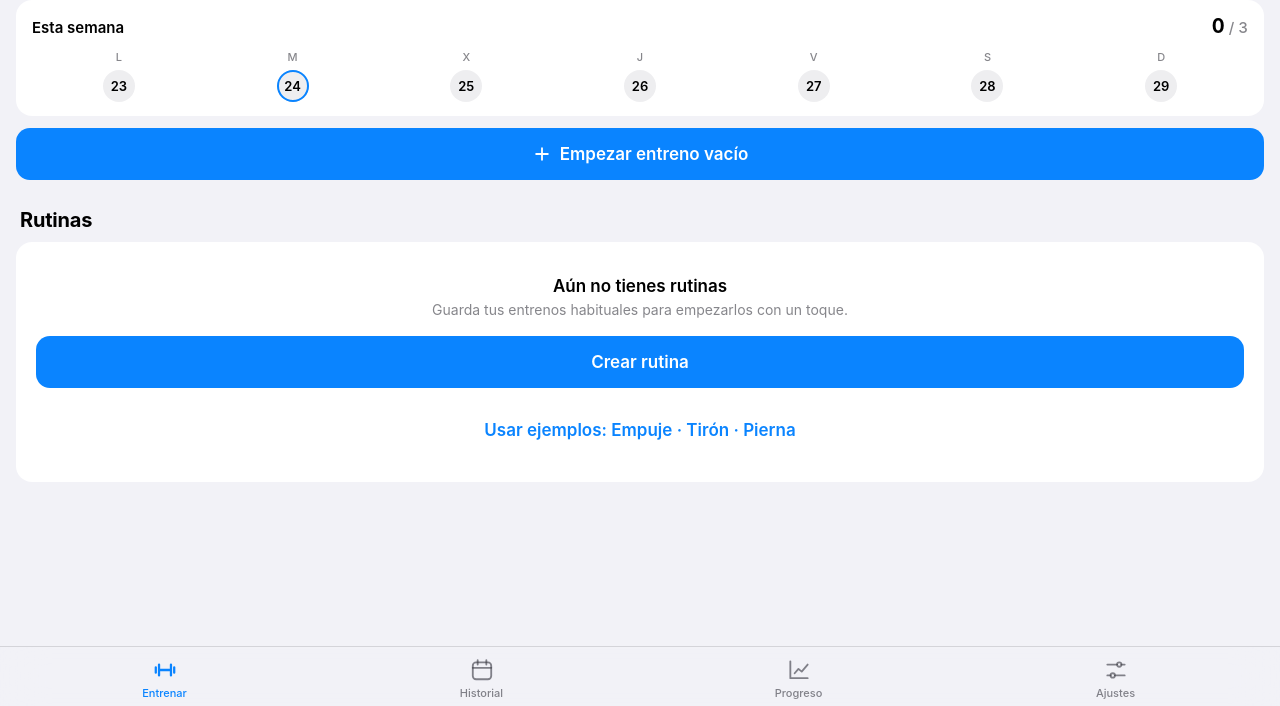
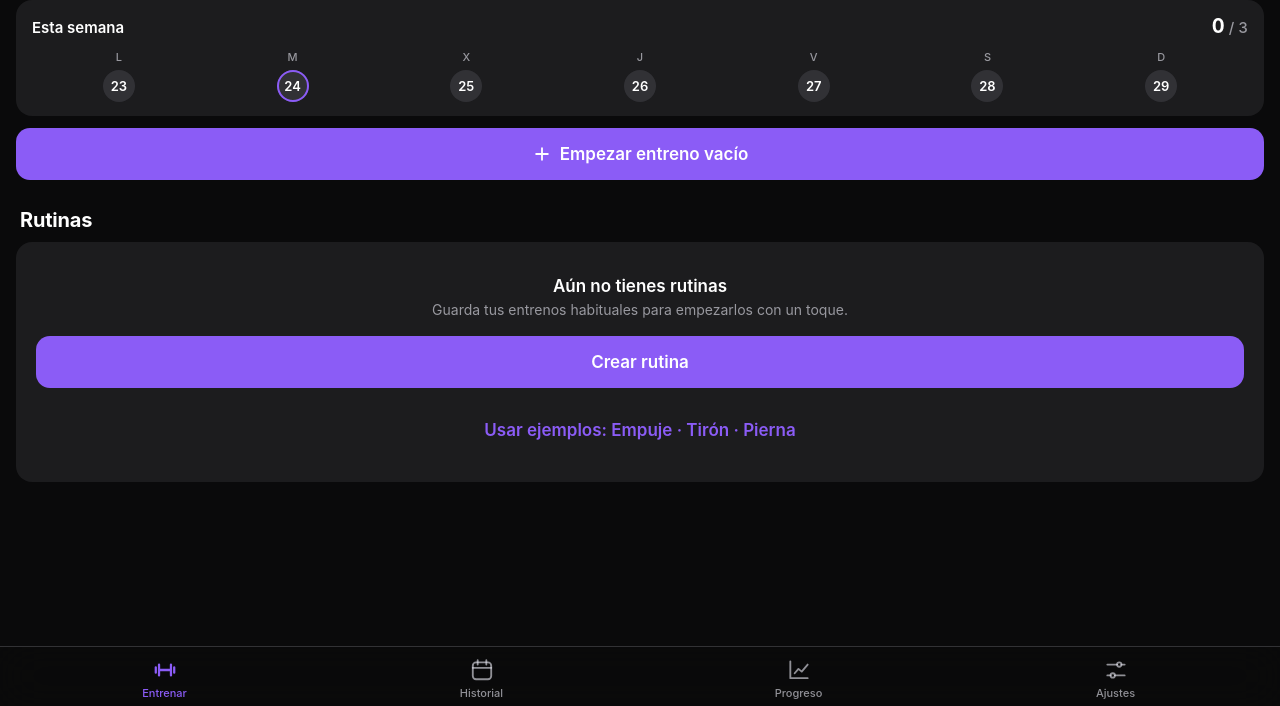
Before and after one commit to Samuellalv/calm-gym, a plain HTML site: page index.html in a window 1280 px wide. Shown: the part 94-800 px from the top of the page. Drawn offline with Linux system fonts and the light colour scheme.

Commit message:
Marca morado y negro: icono nuevo, tema oscuro y acento morado por defecto
Co-Authored-By: Claude Opus 5.5 <noreply@anthropic.com>
Claude-Session: https://claude.ai/code/session_01RS6K44fogU7pUmFNELS54e

```diff
--- a/app.js
+++ b/app.js
@@ -22,13 +22,13 @@ const MUSCLES = ['Pecho', 'Espalda', 'Hombros', 'Bíceps', 'Tríceps', 'Antebraz
 const EQUIP = ['Barra', 'Mancuernas', 'Máquina', 'Polea', 'Peso corporal', 'Kettlebell', 'Banda', 'Otro'];
 const TYPES = { w: 'Peso y repeticiones', r: 'Solo repeticiones', t: 'Tiempo', c: 'Distancia y tiempo' };
 const SET_T = { n: 'Normal', w: 'Calentamiento', d: 'Drop set', f: 'Al fallo' };
-const ACCENTS = ['#0A84FF', '#30B0C7', '#34C759', '#FF9F0A', '#FF453A', '#FF375F', '#BF5AF2', '#8E8E93'];
+const ACCENTS = ['#8B5CF6', '#0A84FF', '#30B0C7', '#34C759', '#FF9F0A', '#FF453A', '#FF375F', '#8E8E93'];
 const LB = 2.20462;
 const PLATES = { kg: [25, 20, 15, 10, 5, 2.5, 1.25, 0.5], lb: [45, 35, 25, 10, 5, 2.5] };
 const PLATE_COL = { 25: '#FF3B30', 20: '#0A84FF', 15: '#FFCC00', 10: '#34C759', 5: '#8E8E93', 2.5: '#3A3A3C', 1.25: '#AEAEB2', 0.5: '#C7C7CC', 45: '#0A84FF', 35: '#FFCC00', '2.5lb': '#3A3A3C' };
 
 const DEFAULT_SETTINGS = {
-  theme: 'auto', accent: '#0A84FF', textSize: 'm', density: 'comfy',
+  theme: 'dark', accent: '#8B5CF6', textSize: 'm', density: 'comfy',
   unit: 'kg', rest: 90, autoRest: true, restSound: true, haptics: true, wakeLock: true,
   showPrev: true, showRpe: false, weekGoal: 3, increment: 2.5,
   bar: 20, plates: [25, 20, 15, 10, 5, 2.5, 1.25],
@@ -48,6 +48,8 @@ function normalize(st) {
   const f = freshState();
   st = Object.assign(f, st || {});
   st.settings = Object.assign({ ...DEFAULT_SETTINGS }, st.settings || {});
+  // marca morado y negro: se aplica una vez a quien tenía los colores de origen
+  if (!st.settings.brand2) { if (st.settings.accent === '#0A84FF') st.settings.accent = '#8B5CF6'; if (st.settings.theme === 'auto') st.settings.theme = 'dark'; st.settings.brand2 = true; }
   const ids = new Set(st.exercises.map(e => e.id));
   LIB.forEach(e => { if (!ids.has(e.id)) st.exercises.push({ ...e }); });
   st.workouts.sort((a, b) => b.start - a.start);
--- a/index.html
+++ b/index.html
@@ -8,8 +8,7 @@
 <meta name="apple-mobile-web-app-status-bar-style" content="default">
 <meta name="apple-mobile-web-app-title" content="CALM GYM">
 <meta name="format-detection" content="telephone=no">
-<meta name="theme-color" content="#F2F2F7" media="(prefers-color-scheme: light)">
-<meta name="theme-color" content="#000000" media="(prefers-color-scheme: dark)">
+<meta name="theme-color" content="#0A0A0B">
 <link rel="manifest" href="manifest.webmanifest">
 <link rel="apple-touch-icon" href="icon-180.png">
 <link rel="icon" href="icon-192.png">
@@ -24,7 +23,7 @@
   color-scheme:light;
 }
 .dark{
-  --bg:#000; --card:#1C1C1E; --card2:#2C2C2E; --fill:rgba(118,118,128,.24); --fill2:rgba(118,118,128,.36);
+  --bg:#0A0A0B; --card:#1C1C1E; --card2:#2C2C2E; --fill:rgba(118,118,128,.24); --fill2:rgba(118,118,128,.36);
   --text:#fff; --text2:rgba(235,235,245,.6); --text3:rgba(235,235,245,.28); --sep:rgba(84,84,88,.55);
   --danger:#FF453A; --warm:#FF9F0A; --drop:#BF5AF2; --shadow:0 10px 40px rgba(0,0,0,.6);
   color-scheme:dark;
--- a/sw.js
+++ b/sw.js
@@ -1,5 +1,5 @@
 // Service worker: guarda la app en el iPhone para que funcione sin conexión.
-const V = 'gym-v1';
+const V = 'gym-v2';
 const FILES = ['./', './index.html', './app.js', './data.js', './manifest.webmanifest', './icon-180.png', './icon-192.png', './icon-512.png'];
 self.addEventListener('install', e => e.waitUntil(caches.open(V).then(c => c.addAll(FILES)).then(() => self.skipWaiting())));
 self.addEventListener('activate', e => e.waitUntil(caches.keys().then(ks => Promise.all(ks.filter(k => k !== V).map(k => caches.delete(k)))).then(() => self.clients.claim())));
```
Also changed, not shown: icon-180.png, icon-192.png, icon-512.png, logo.png (added), manifest.webmanifest.
